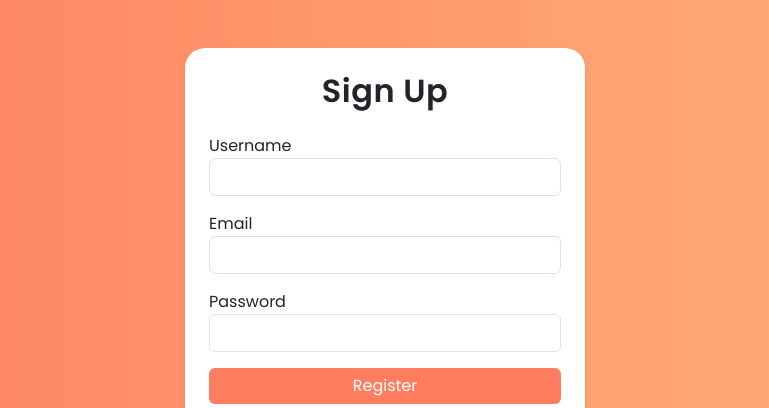
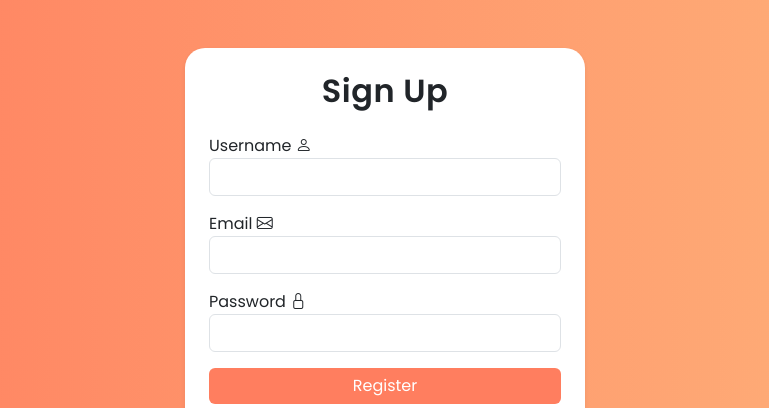
Before and after one commit to kynaaaan/CITS3403, a Python web app: template templates/registration.html in a window 1280 px wide. Shown: the top 408 px of the page, without its empty margins (255-1024 px from the left). Run offline with Jinja, Linux system fonts and the light colour scheme; the template is opened without the code that fills it, so the values that code supplies are empty.

Commit message:
Include Bootstrap Icons and configure stylesheet links

```diff
--- a/templates/registration.html
+++ b/templates/registration.html
@@ -5,6 +5,7 @@
     <link href="https://cdn.jsdelivr.net/npm/bootstrap@5.3.2/dist/css/bootstrap.min.css" rel="stylesheet">
     <link rel="stylesheet" href="../static/style.css">
     <link href="https://fonts.googleapis.com/css2?family=Poppins:wght@400;600&display=swap" rel="stylesheet">
+    <link href="https://cdn.jsdelivr.net/npm/bootstrap-icons@1.11.3/font/bootstrap-icons.min.css" rel="stylesheet">
 </head>
 
 <body>
@@ -15,19 +16,22 @@
 
         <form>
 
-            <div class="mb-3">
+            <div class="mb-3 position-relative">
                 <label>Username</label>
-                <input type="text" name="username" class="form-control">
+                <i class = "bi bi-person input-icon"></i>
+                <input type="text" name="username" class="form-control ps-5" required>
             </div>
 
-            <div class="mb-3">
+            <div class="mb-3" position-relative>
                 <label>Email</label>
-                <input type="email" name="email" class="form-control">
+                <i class = "bi bi-envelope input-icon"></i>
+                <input type="email" name="email" class="form-control ps-5" required>
             </div>
 
-            <div class="mb-3">
+            <div class="mb-3" position-relative>
                 <label>Password</label>
-                <input type="password" name="password" class="form-control">
+                <i class = "bi bi-lock input-icon"></i>
+                <input type="password" name="password" class="form-control ps-5" required>
             </div>
 
             <button type="submit" class="btn btn-primary w-100">Register</button>
```
